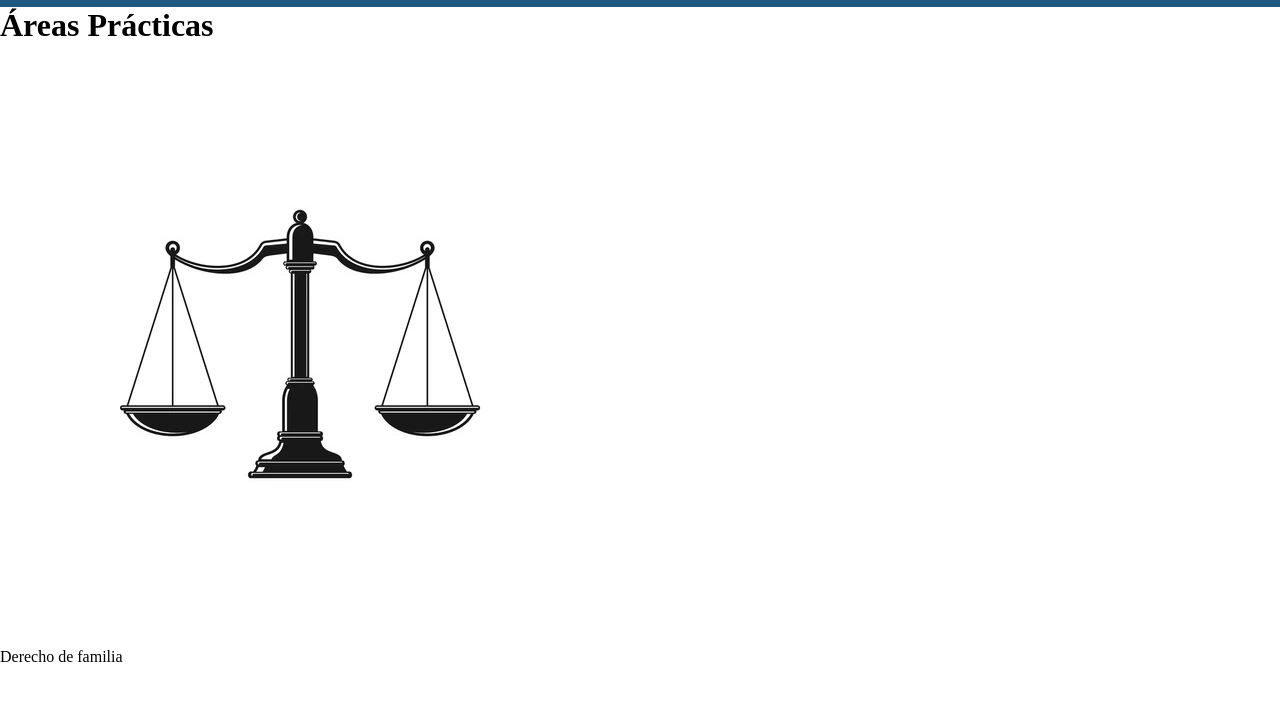
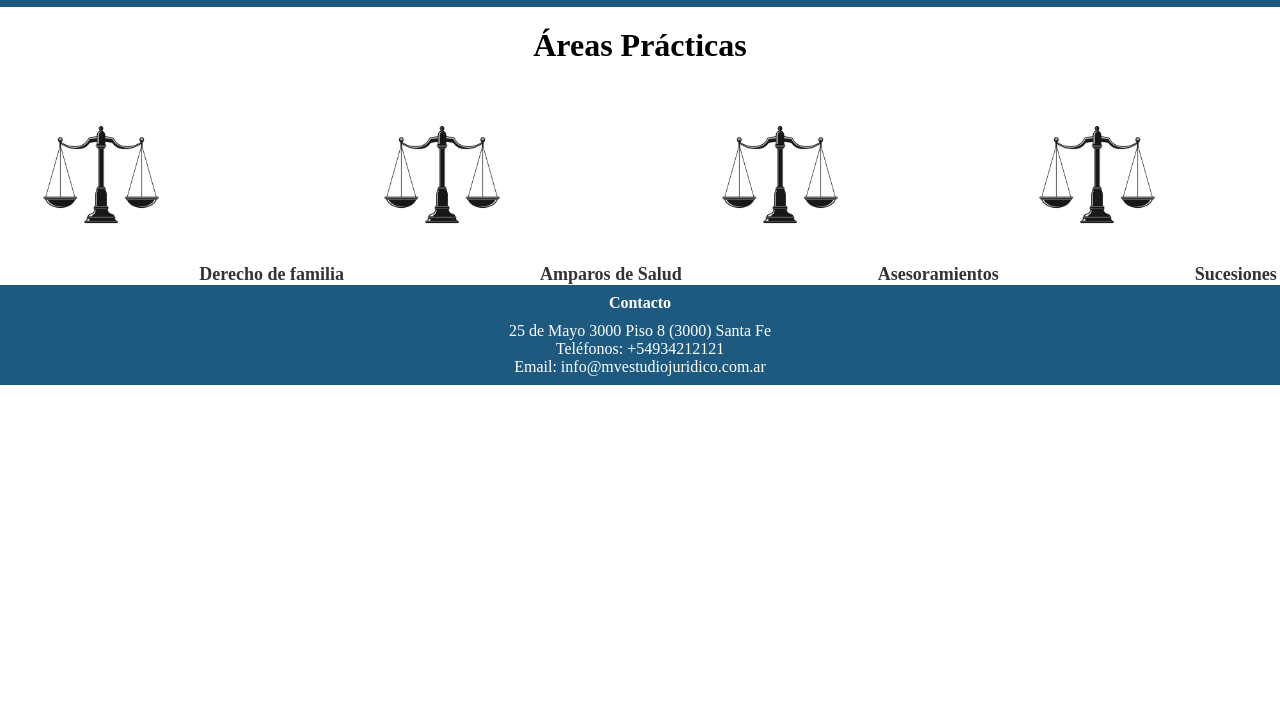
Before and after one commit to Miriv/trabajo-final, a plain HTML site: page servicios.html in a window 1280 px wide. Shown: the part 97-800 px from the top of the page. Drawn offline with Linux system fonts and the light colour scheme.

Commit message:
servicios
generando cambios alineando img sobre texto

```diff
--- a/servicios.html
+++ b/servicios.html
@@ -14,21 +14,21 @@
         <ul class="container-nav" >
             <li><a href="quienes_somos.html" target="_blank">Quienes Somos</a></li>
             <li><a href="servicios.html" target="_blank">Servicios</a></li>
-            <li><a href="servicios.html" target="_blank">Contacto</a></li>
+            <li><a href="#" target="_blank">Contacto</a></li>
             <li><a href="#" target="_blank">Tarifas</a></li>
         </ul>
     	</nav>
     </header>
-    <h1>Áreas Prácticas</h1>
-    <div>
-    	<img src="imagenes/balan.jpg">
-    	<p>Derecho de familia</p>
-    	<img src="imagenes/balan.jpg">
-    	<p>Amparos de Salud</p>
-    	<img src="imagenes/balan.jpg">
-    	<p>Asesoramientos</p>
-    	<img src="imagenes/balan.jpg">
-    	<p>Sucesiones</p>
+    <h1 class="serv">Áreas Prácticas</h1>
+    <div class="servicios-container">
+    	<img class="imag-serv" src="imagenes/balan.jpg">
+    	<p class="p-serv" >Derecho de familia</p>
+    	<img class="imag-serv" src="imagenes/balan.jpg">
+    	<p class="p-serv">Amparos de Salud</p>
+    	<img class="imag-serv" src="imagenes/balan.jpg">
+    	<p class="p-serv">Asesoramientos</p>
+    	<img class="imag-serv" src="imagenes/balan.jpg">
+    	<p class="p-serv">Sucesiones</p>
     </div>
 	<footer>
 		<div class="footer-section">
--- a/styles.css
+++ b/styles.css
@@ -169,6 +169,30 @@ img.just-container {
     border-radius: 5px;
 }
 
+.serv {
+	text-align: center;
+    margin-top: 20px;
+}
+
+.servicios-container {
+	display: flex;
+    flex-wrap: wrap;
+    justify-content: center;
+}
+
+.imag-serv {
+	max-width: 15%;
+	height: auto;
+    margin: 2px;
+}
+.p-serv {
+	font-weight: bold;
+	font-size: 18px;
+	text-align: center;
+    margin-top: 200px;
+    color: #333;
+}
+
 /* Estilo para el pie de página */
 footer {
     height: 100px;
```
Also changed, not shown: index.html (+1 -1 lines), quienes_somos.html (+1 -1 lines).
